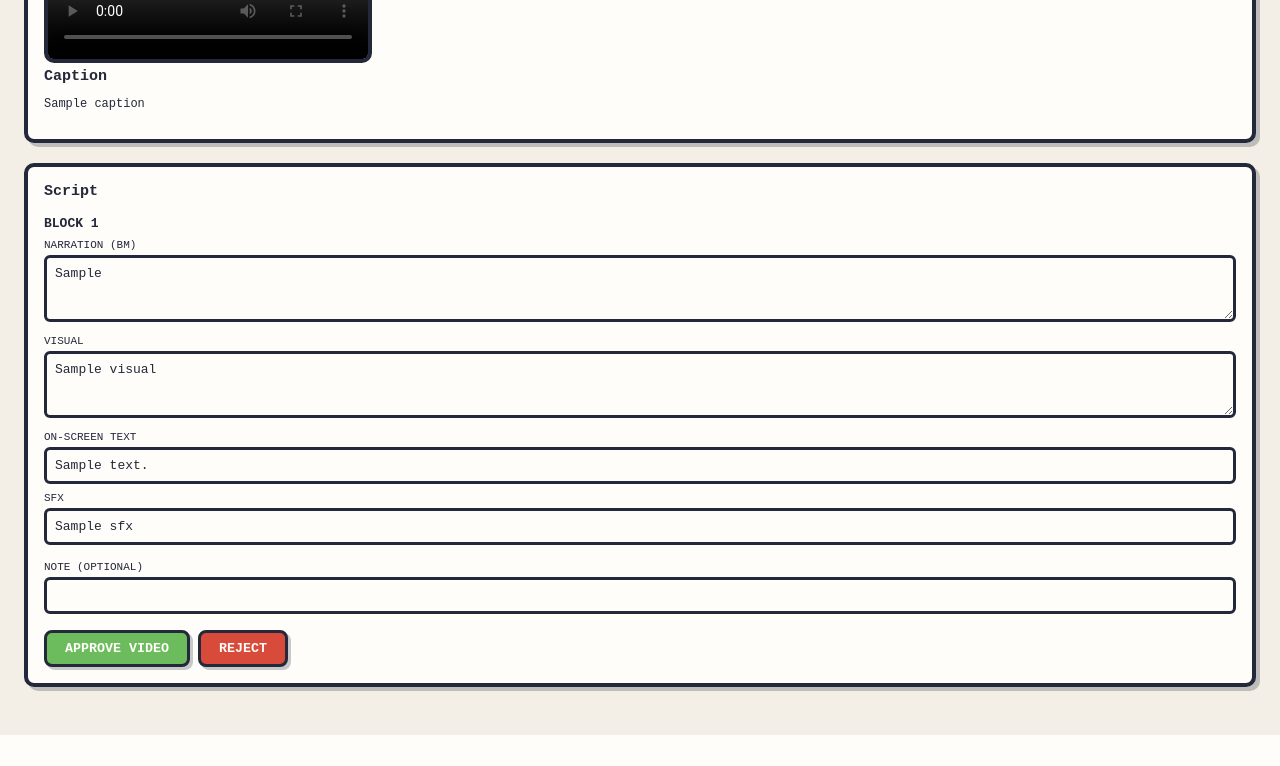
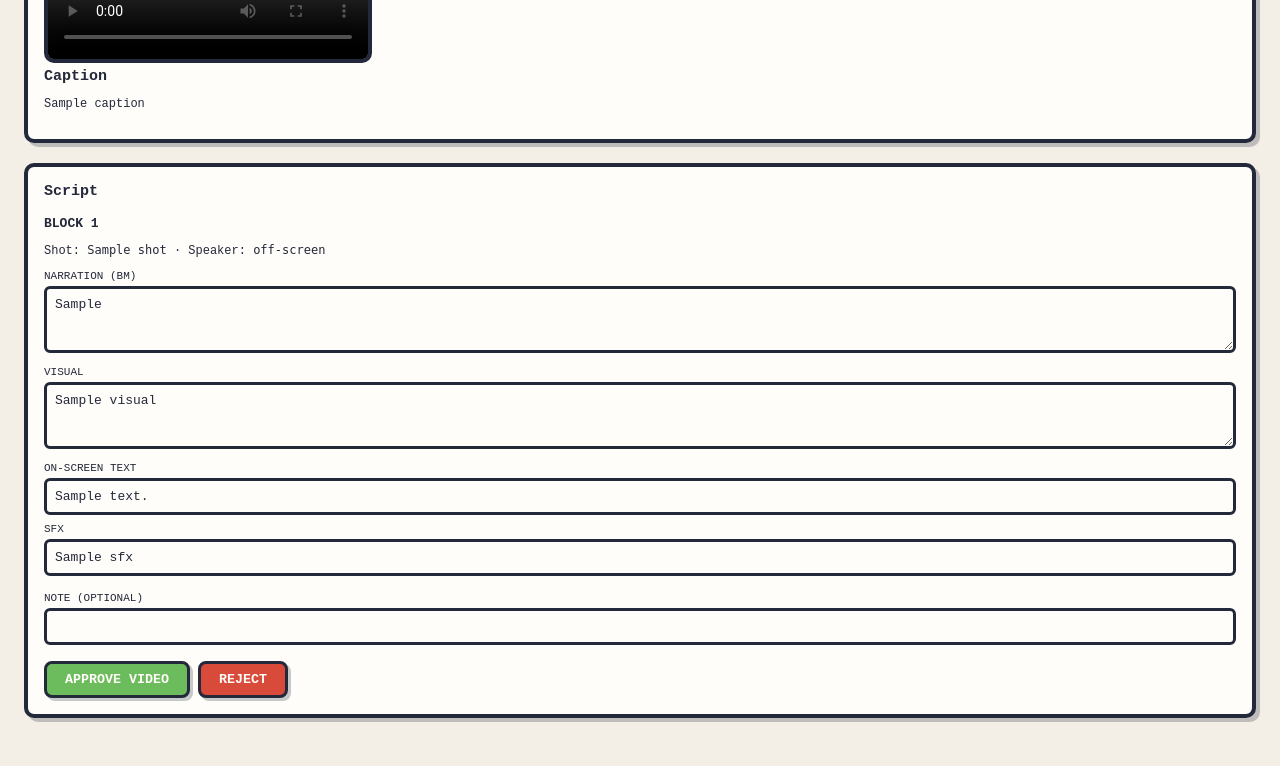
Before and after one commit to mmuazhr/content-studio, a FastAPI app: template dashboard/templates/episode.html in a window 1280 px wide. Shown: the part 471-1237 px from the top of the page. Before the commit the page ends 1206 px from the top, so only its background shows below. Run offline with FastAPI, Linux system fonts and the light colour scheme; the template is opened without the code that fills it: most values are stand-ins (such as "Sample title", 1, 10 or a date in 2020); data that the repository does not hold is empty; grey boxes are pictures that could not be loaded.

Commit message:
fix: preserve script metadata through approval form

```diff
--- a/dashboard/app.py
+++ b/dashboard/app.py
@@ -69,17 +69,26 @@ def _redirect(path: str, *, msg: str = "", error: str = "") -> RedirectResponse:
 
 
 def _blocks_from_form(form) -> list:
-    """Rebuild script blocks from the parallel per-field lists the editor posts."""
+    """Rebuild script blocks from the parallel per-field lists the editor posts.
+
+    ``shot`` and ``speaker`` are included even though the current editor keeps
+    them read-only. Dropping either field would silently turn format-v3
+    dialogue/cutaway scripts into the legacy shape during approval.
+    """
     narrations = form.getlist("narration_bm")
     visuals = form.getlist("visual")
     on_screen = form.getlist("on_screen_text")
     sfx = form.getlist("sfx")
+    shots = form.getlist("shot")
+    speakers = form.getlist("speaker")
     return [
         {
             "narration_bm": narrations[i],
             "visual": visuals[i] if i < len(visuals) else "",
             "on_screen_text": on_screen[i] if i < len(on_screen) else "",
             "sfx": sfx[i] if i < len(sfx) else "",
+            "shot": shots[i] if i < len(shots) else "talk",
+            "speaker": speakers[i] if i < len(speakers) else "",
         }
         for i in range(len(narrations))
     ]
--- a/dashboard/templates/episode.html
+++ b/dashboard/templates/episode.html
@@ -49,6 +49,9 @@
   {% for block in ep.script %}
   <div class="block">
     <h4>Block {{ loop.index }}</h4>
+    <p class="cs-note">Shot: <code>{{ block.get('shot', 'talk') }}</code> · Speaker: <code>{{ block.get('speaker') or 'off-screen' }}</code></p>
+    <input type="hidden" name="shot" value="{{ block.get('shot', 'talk') }}" />
+    <input type="hidden" name="speaker" value="{{ block.get('speaker', '') }}" />
     <label>Narration (BM)</label>
     <textarea name="narration_bm" rows="3" {% if ep.status != 'pending_script_review' %}readonly{% endif %}>{{ block.narration_bm }}</textarea>
     <label>Visual</label>
```
Also changed, not shown: tests/test_dashboard.py (+2 -1 lines), tests/test_dashboard_script_roundtrip.py (added, +29 -0 lines).
